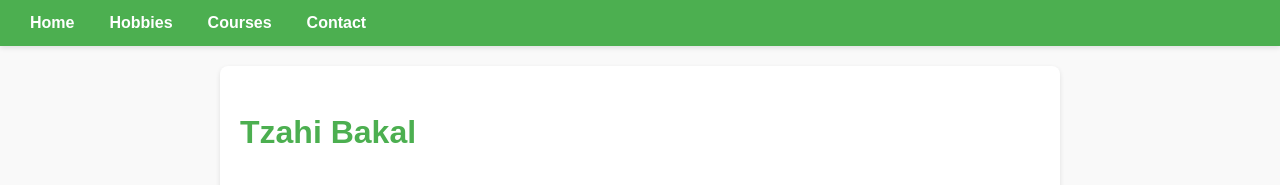
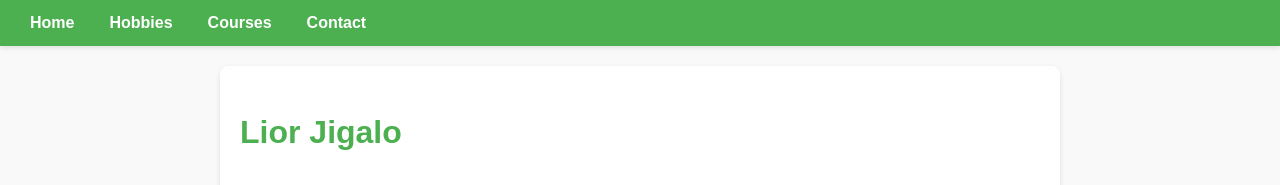
Before and after one commit to audiblemaple/Data-acquisition-course, a plain HTML site: page lior.html in a window 1280 px wide. Shown: the top 185 px of the page. Drawn offline with Linux system fonts and the light colour scheme.

Commit message:
liors page

```diff
--- a/lior.html
+++ b/lior.html
@@ -18,7 +18,7 @@
     </nav>
 </header>
 <main>
-    <h1>Tzahi Bakal</h1>
+    <h1>Lior Jigalo</h1>
     <section id="hobbies">
         <h2>Hobbies</h2>
         <ul>
```
